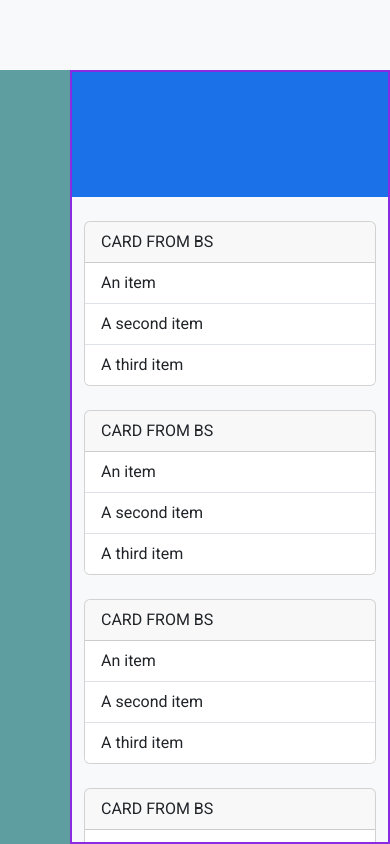
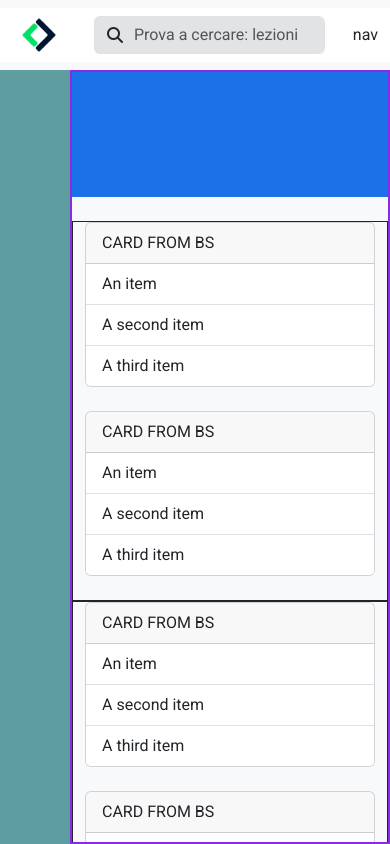
Before and after one commit to CarloSalaris/html-css-bootstrap-dashboard, a plain HTML site: page index.html in a window 390 px wide. Drawn offline with nearby package versions, Linux system fonts and the light colour scheme.

Commit message:
Header Logo (responsive) + search bar

```diff
--- a/css/style.css
+++ b/css/style.css
@@ -11,6 +11,40 @@ body {
     height: 100vh;
 }
 
+img {
+    max-height: 100%;
+}
+
+a {
+    text-decoration: none;
+    color: inherit;
+}
+
+ul {
+    list-style-type: none;
+}
+
+
+/**************************************
+    UTILITIES
+ **************************************/
+.hidden_sm {
+    display: none;
+}
+
+        /* Query LG */
+        @media screen and (min-width: 992px) {
+
+            .hidden_sm {
+                display: inline-block;
+            }
+
+            .hidden_lg {
+                display: none;
+            }
+
+        }
+
 
 /**************************************
     STRUCTURE
@@ -18,6 +52,10 @@ body {
 
 header {
     height: 70px;
+}
+
+#logo_sm {
+    height: 100%;
 }
 
 .bottom_block {
@@ -67,8 +105,7 @@ header {
  .bottom_block > nav {
     background-color: cadetblue;
  }
-/*
+
  [class*="col"] {
-    min-height: 100px;
-    border: solid 2px;
- } */
+    border: solid 1px;
+ }
--- a/index.html
+++ b/index.html
@@ -29,7 +29,47 @@
     <div class="wrapper">
 
         <!-- HEADER -->
-        <header></header>
+        <header class="py-2">
+
+            <div class="container-fluid bg-white h-100">
+
+                <div class="d-flex h-100 align-items-center justify-content-between">
+
+                    <!-- Logo Block -->
+                    <div class="d-flex h-100 align-items-center">
+
+                        <div id="logo_sm">
+                            <a href="#" class="hidden_lg">
+                                <img src="img/mobile-logo.png" alt="mobile logo">
+                            </a>
+                        </div>
+
+                        <div class="d-flex align-items-center">
+                            <a href="#" class="hidden_sm">
+                                <img src="img/logo.svg" alt="logo">
+                            </a>
+                        </div>
+
+                    </div>
+
+                    <!-- Search bar -->
+                    <form class="container-fluid mx-3" role="search">
+
+                        <div class="input-group">
+                            <span class="input-group-text border-end-0 bg-secondary-subtle" id="basic-addon1">
+                                <i class="fa-solid fa-magnifying-glass"></i>
+                            </span>
+                            <input type="search" class="form-control border-start-0 ps-0 bg-secondary-subtle" placeholder="Prova a cercare: lezioni di Laravel" aria-label="Search">
+                        </div>
+                    </form>
+
+                    <!-- Nav -->
+                    <div>nav</div>
+
+                </div>
+            </div>
+
+        </header>
 
         <!-- BOTTOM BLOCK (UNDER HEADER) -->
         <div class="bottom_block">
```
